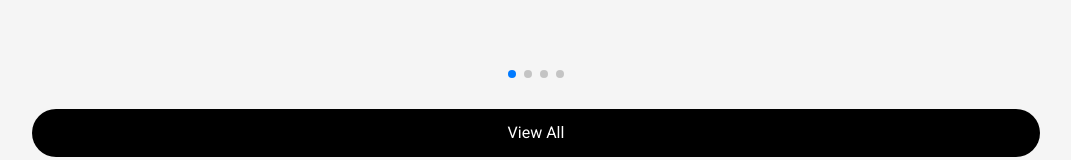
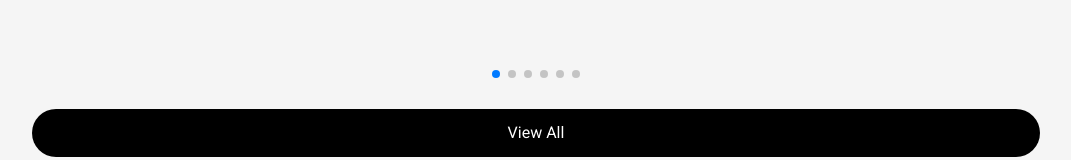
Before and after one commit to Kaydev-cmd/shop-co-web-app, a Next.js app: page / in a window 1280 px wide. Shown: the part 1806-1966 px from the top of the page, without its empty margins (104-1175 px from the left). Built offline with nearby package versions, Linux system fonts and the light colour scheme.

Commit message:
feat: add new product items to catalog

```diff
--- a/constants/index.ts
+++ b/constants/index.ts
@@ -95,6 +95,22 @@ export const NEW_ARRIVALS = [
     alt: "Sleeve Striped T-Shirt",
     itemName: "Sleeve Striped T-Shirt",
     price: "$130",
+    rating: "4.5",
+  },
+  {
+    id: "black-shirt",
+    image: "/assets/images/products/black_shirt.png",
+    alt: "T-shirt with Tape Details",
+    itemName: "T-shirt with Tape Details",
+    price: "$120",
+    rating: "4.5",
+  },
+  {
+    id: "jeans",
+    image: "/assets/images/products/jeans.png",
+    alt: "Skinny Fit Jeans",
+    itemName: "Skinny Fit Jeans",
+    price: "$240",
     rating: "4.5",
   },
 ];
```
